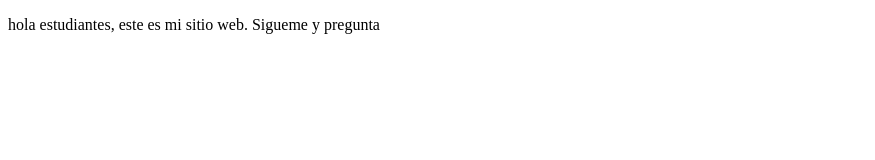
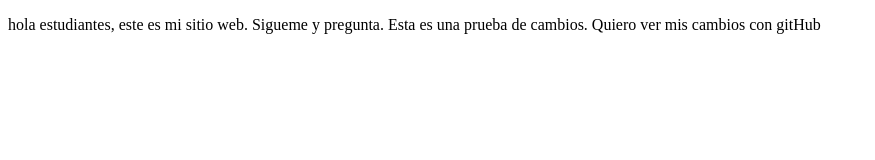
Before and after one commit to VivianaTorres/demo, a plain HTML site: page index.html in a window 1280 px wide. Shown: the whole page, without its empty margins (0-875 px from the left). Drawn offline with Linux system fonts and the light colour scheme.

Commit message:
Cambios de prueba de funcionamiento de git desde terminal

```diff
--- a/index.html
+++ b/index.html
@@ -8,7 +8,7 @@
 </head>
 <body>
     <p>hola estudiantes, este es mi sitio web.
-        Sigueme y pregunta
+        Sigueme y pregunta. Esta es  una prueba de cambios. Quiero ver mis cambios con gitHub
     </p>
 
 </body>
```
